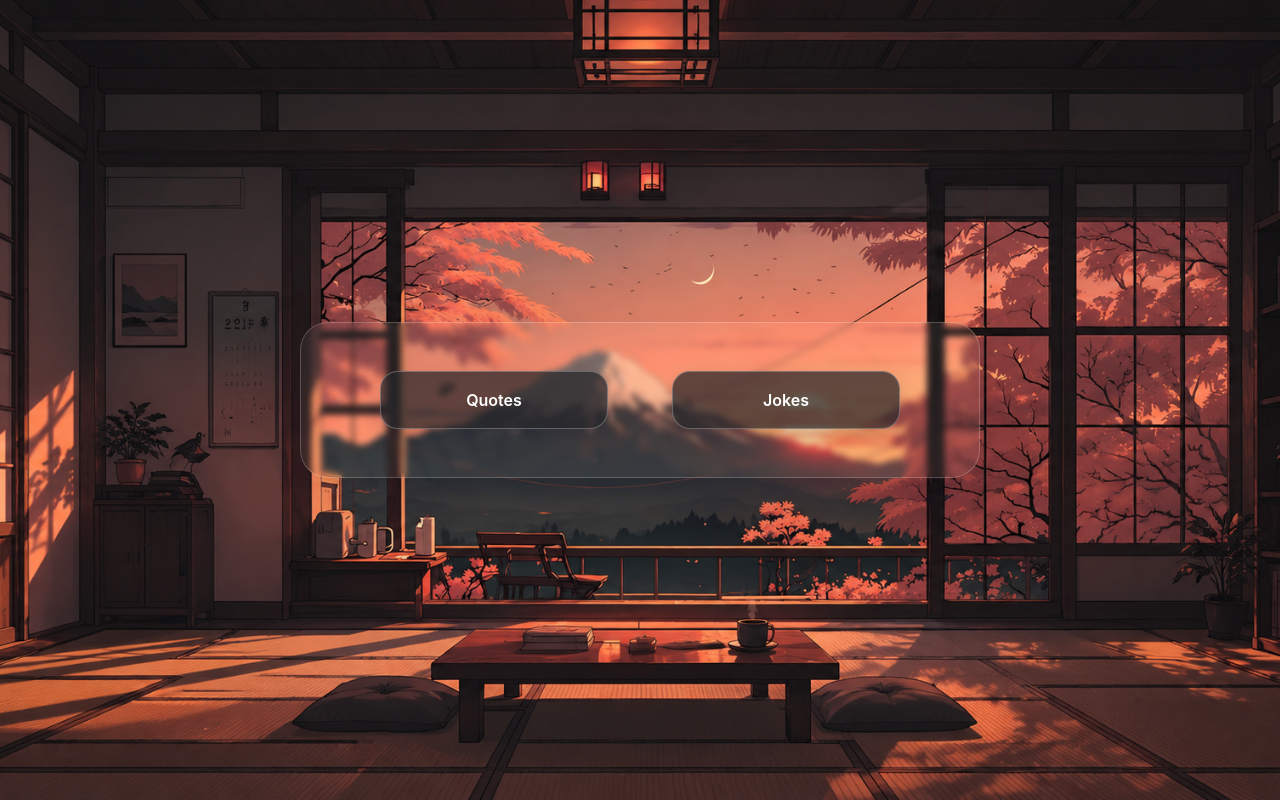
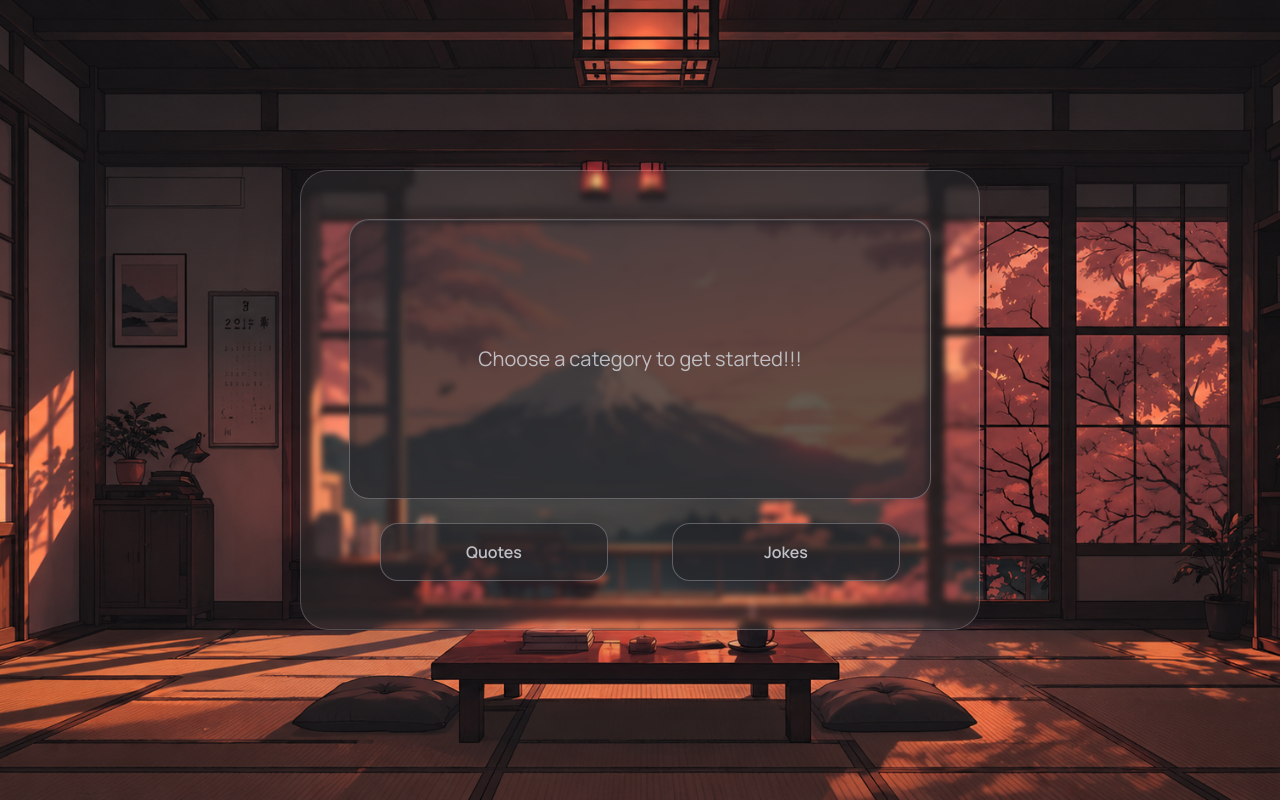
Before and after one commit to shuubh-dev/jokes-quotes-generator, a React (Vite) app: page / in a window 1280 px wide. Built offline with nearby package versions, Linux system fonts and the light colour scheme.

Commit message:
Enhanced the UI

```diff
--- a/index.html
+++ b/index.html
@@ -4,6 +4,12 @@
     <meta charset="UTF-8" />
     <link rel="icon" type="image/svg+xml" href="/favicon.svg" />
     <meta name="viewport" content="width=device-width, initial-scale=1.0" />
+    <link rel="preconnect" href="https://fonts.googleapis.com" />
+    <link rel="preconnect" href="https://fonts.gstatic.com" crossorigin />
+    <link
+      href="https://fonts.googleapis.com/css2?family=Manrope:wght@400;500;600;700&display=swap"
+      rel="stylesheet"
+    />
     <title>Jokes & Quotes Generator</title>
   </head>
   <body>
--- a/src/components/DisplayBox.jsx
+++ b/src/components/DisplayBox.jsx
@@ -1,17 +1,17 @@
 import "../styles/DisplayBox.css"
 
 const DisplayBox = ({ content }) => {
-    if(!content)
-        return null;
 
   return (
     <section className="display-box" aria-live="polite">
-        <p> {content.joke  &&  <span>{content.joke}</span>} </p>
-        <p> {content.setup  &&  <span>{content.setup}</span>} </p>
-        <p> {content.delivery  &&  <span>{content.delivery}</span>} </p>
-
-        <p> {content.quote  &&  <span>{content.quote}</span>} </p>
-        <p> {content.author  &&  <span>- {content.author}</span>} </p>
+      <div className="display-content">
+        {!content && <p className="display-text">Choose a category to get started!!!</p>}
+        {content?.joke && <p className="display-text">{content.joke}</p>}
+        {content?.setup && <p className="display-text">{content.setup}</p>}
+        {content?.delivery && <p className="display-text">{content.delivery}</p>}
+        {content?.quote && <p className="display-text">{content.quote}</p>}
+        {content?.author && <p className="display-author">- {content.author}</p>}
+      </div>
     </section>
   )
 }
--- a/src/styles/App.css
+++ b/src/styles/App.css
@@ -13,7 +13,7 @@ body,
 body {
   min-width: 320px;
   min-height: 100vh;
-  font-family: Inter, ui-sans-serif, system-ui, -apple-system, BlinkMacSystemFont, "Segoe UI", sans-serif;
+  font-family: Manrope, ui-sans-serif, system-ui, -apple-system, BlinkMacSystemFont, "Segoe UI", sans-serif;
   color: #fff;
 }
 
--- a/src/styles/ButtonsContainer.css
+++ b/src/styles/ButtonsContainer.css
@@ -13,7 +13,7 @@
   border-radius: 18px;
   background: rgb(38 38 42 / 72%);
   box-shadow: 0 8px 24px rgb(8 8 30 / 18%);
-  color: #fff;
+  color: rgb(205 207 214 / 92%);
   cursor: pointer;
   font: inherit;
   font-size: 1rem;
--- a/src/styles/DisplayBox.css
+++ b/src/styles/DisplayBox.css
@@ -2,21 +2,41 @@
   width: 100%;
   min-height: 280px;
   display: grid;
-  padding: 16px;
+  padding: clamp(24px, 5vw, 40px);
   place-items: center;
-  border: 1px solid rgb(255 255 255 / 16%);
+  border: 1px solid rgb(205 205 210 / 34%);
   border-radius: 20px;
-  background: rgb(255 255 255 / 6%);
-  backdrop-filter: blur(6px);
-  -webkit-backdrop-filter: blur(6px);
+  background: rgb(38 38 42 / 72%);
+  box-shadow: inset 0 1px rgb(255 255 255 / 8%);
+  backdrop-filter: blur(12px);
+  -webkit-backdrop-filter: blur(12px);
   text-align: center;
 }
 
-.display-box p {
+.display-content {
+  width: min(100%, 520px);
+  display: flex;
+  flex-direction: column;
+  align-items: center;
+  gap: 12px;
+}
+
+.display-content p {
   margin: 0;
-  color: rgb(255 255 255 / 88%);
+}
+
+.display-text {
+  color: rgb(205 207 214 / 88%);
   font-size: clamp(1rem, 2.5vw, 1.25rem);
   line-height: 1.6;
+  text-wrap: pretty;
+}
+
+.display-author {
+  color: rgb(178 181 190 / 78%);
+  font-size: 0.95rem;
+  font-style: italic;
+  line-height: 1.5;
 }
 
 @media (max-width: 480px) {
```
